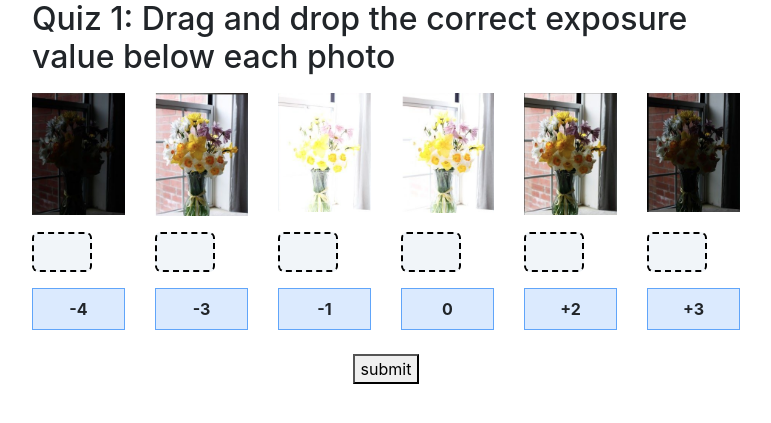
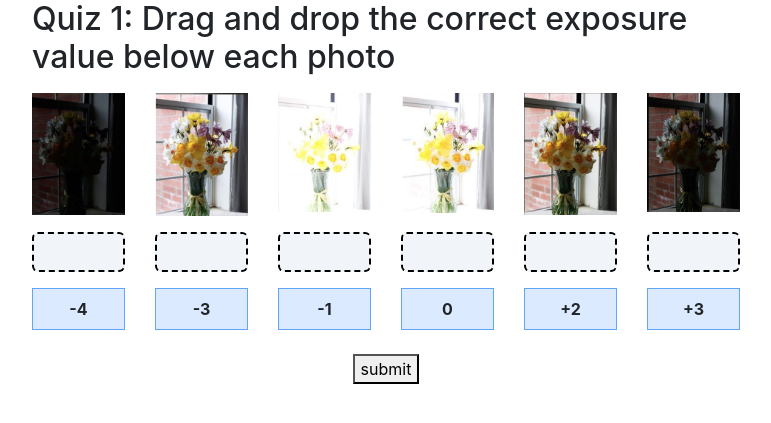
Before and after one commit to popi-x/UI-final-project, a Flask app: page /quiz/1 in a window 1280 px wide. Shown: the part 144-567 px from the top of the page, without its empty margins (254-1025 px from the left). Run offline with Flask 3, Linux system fonts and the light colour scheme; some libraries are stand-ins or nearby versions.

Commit message:
Update quiz.css for dropzone size

```diff
--- a/Static/css/quiz.css
+++ b/Static/css/quiz.css
@@ -15,8 +15,8 @@
 }
   */
 
-.dropzone {
-    width: 60px;
+  .dropzone {
+    width: 100%;
     height: 40px;
     border: 2px dashed black;
     background-color: #f1f5f9;
@@ -25,6 +25,7 @@
     font-weight: bold;
     border-radius: 6px;
   }
+
 
 .draggable {
   width: auto;
```
